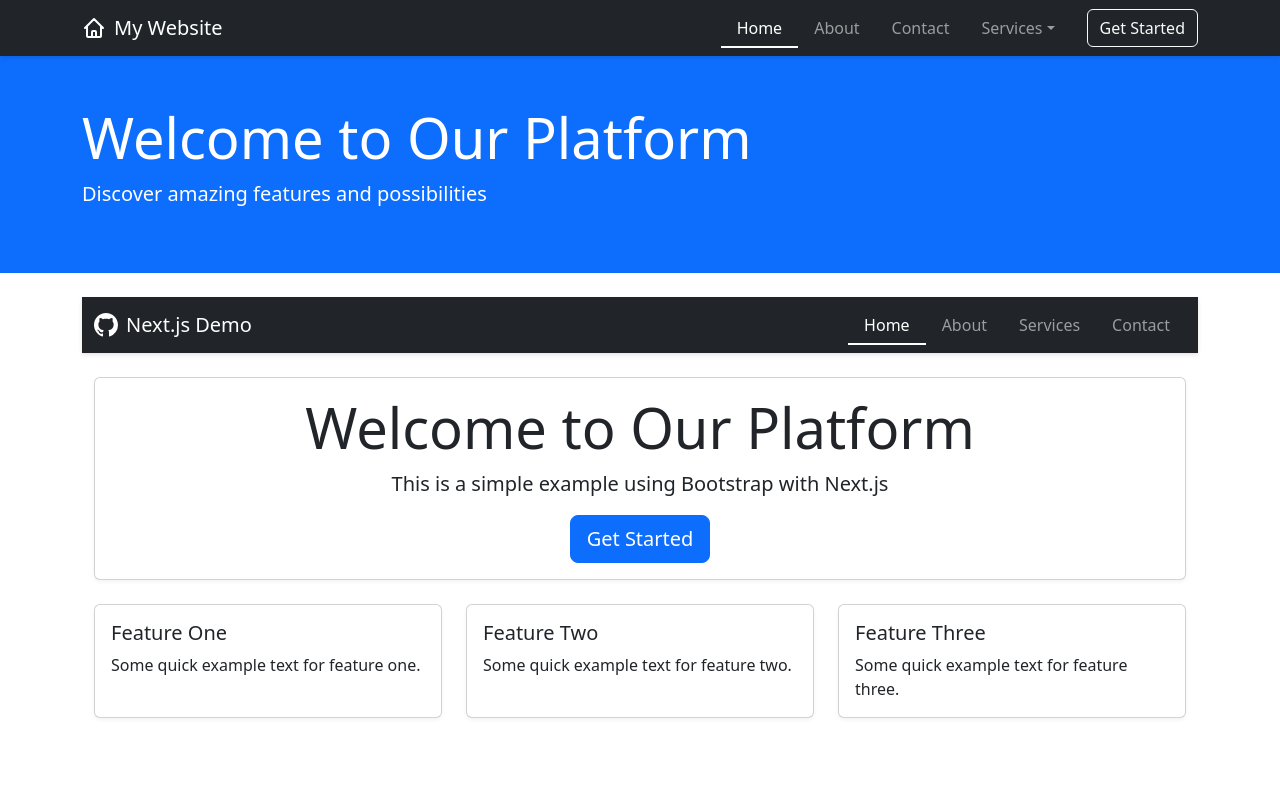
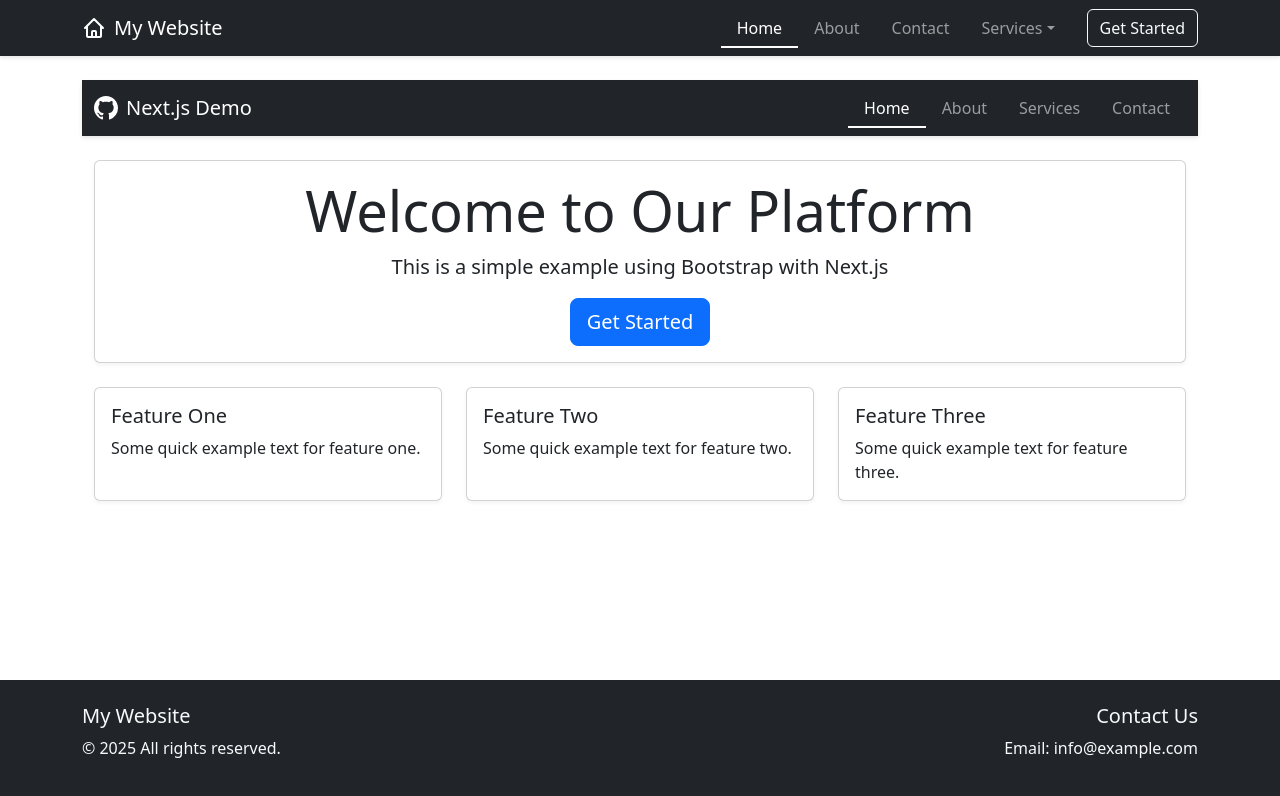
Before and after one commit to ProgrammerNomad/layout-based-next-js-pages-example, a Next.js app: page / in a window 1280 px wide. Shown: the top 796 px of the page. Built offline with nearby package versions, Linux system fonts and the light colour scheme.

Commit message:
Update index.js

```diff
--- a/pages/index.js
+++ b/pages/index.js
@@ -3,9 +3,9 @@ import Navbar from '../components/Navbar'
 import BaseLayout from '../components/layouts/BaseLayout';
 import MarketingLayout from '../components/layouts/MarketingLayout';
 
-export default function Home() {
+const Home = () => {
   return (
-    <div>
+    <BaseLayout>
       <Head>
         <title>Home Page</title>
         <link href="https://cdn.jsdelivr.net/npm/bootstrap@5.3.0/dist/css/bootstrap.min.css" rel="stylesheet" />
@@ -50,10 +50,8 @@ export default function Home() {
           </div>
         </div>
       </main>
-    </div>
+    </BaseLayout>
   )
 }
 
-Home.getLayout = function getLayout(page) {
-  return <MarketingLayout>{page}</MarketingLayout>;
-};
+export default Home
```
